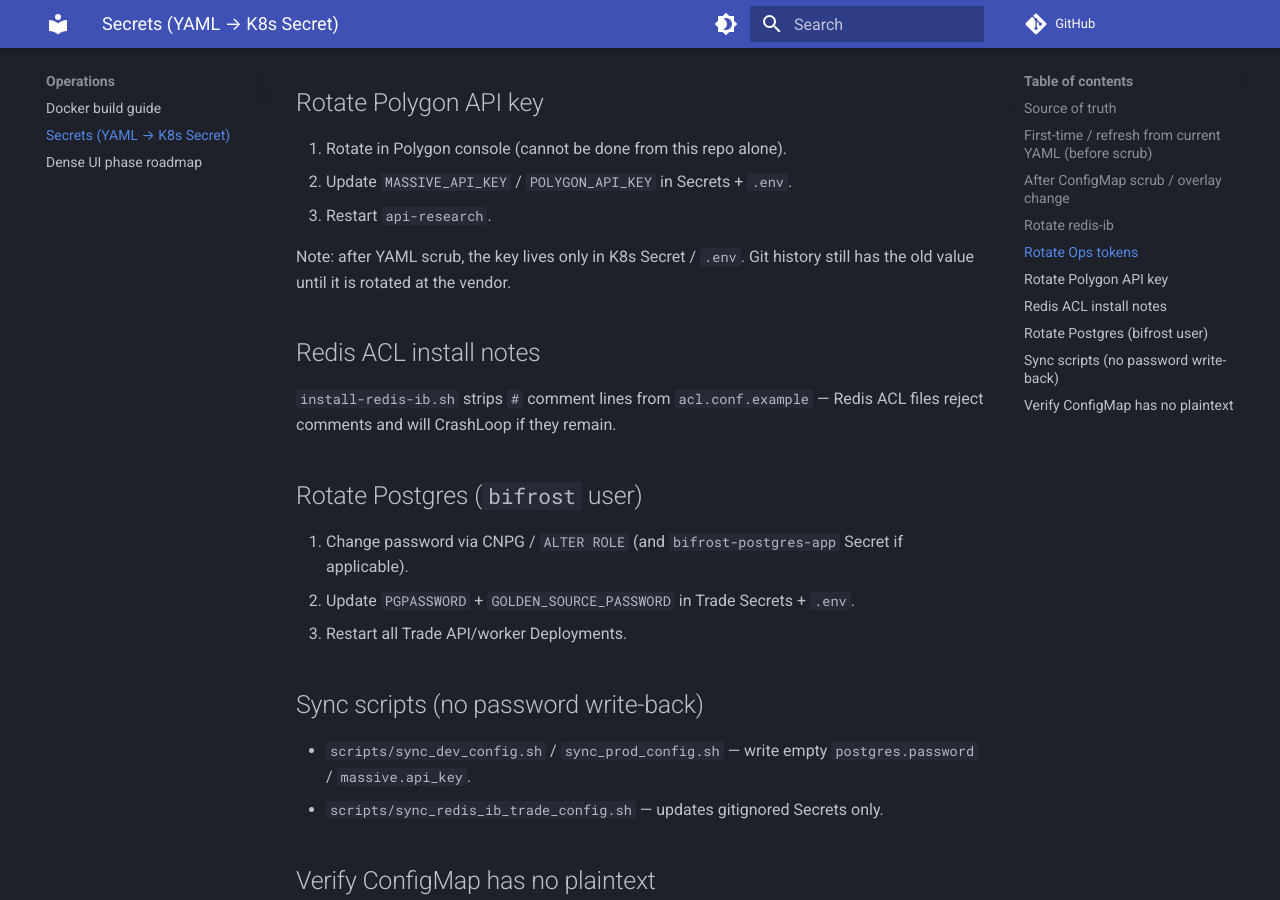
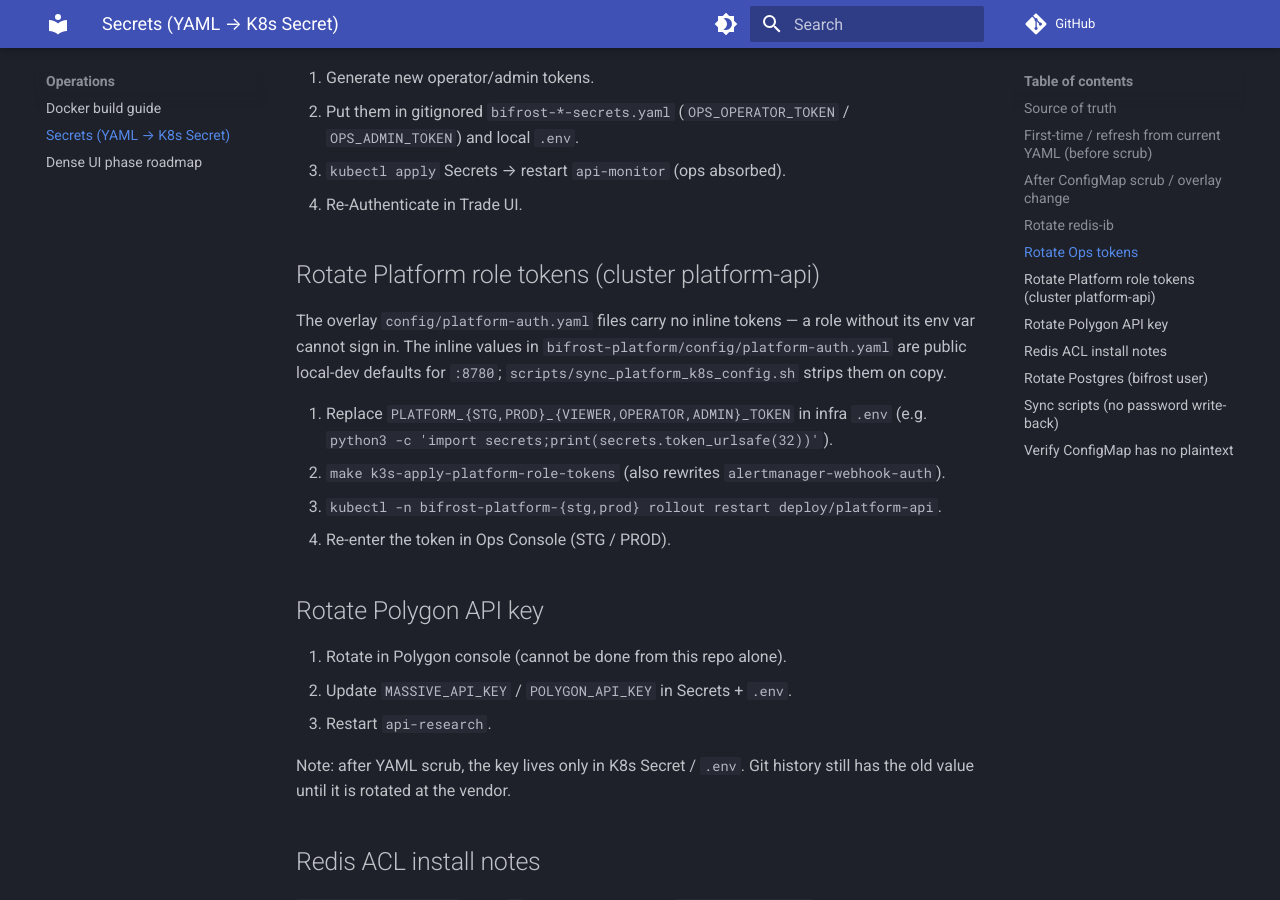
Before and after one commit to weitingzhao/bifrost-trade-infra, an MkDocs documentation site: the page built from docs/SECRETS.md, in a window 1280 px wide and 900 px high, scrolled down 1695 px. Built offline with MkDocs 1.6.1 and Material for MkDocs 9.7.7, drawn with Linux system fonts in a browser that asks for light colours; comment, search, counter and statistics services are not loaded; some of the changed text lies outside the part shown.

Commit message:
security(platform): cluster role tokens from Secrets, no inline tokens
The platform-stg overlay copied bifrost-platform's local-dev default tokens
and platform-prod carried one shared placeholder for viewer/operator/admin;
both were public and authenticated live (PROD resolved it to admin, since
LoadAuth keys principals by token and the last duplicate wins).

- overlays platform-{stg,prod}: drop every inline token; viewer/operator/admin
  now come from Secret bifrost-platform-role-tokens via token_env
- scripts/k3s/apply-platform-role-tokens.sh (+ make target): writes that Secret
  and alertmanager-webhook-auth from .env, values via a mode-600 temp file
- k8s/monitoring: stop tracking the plaintext webhook Secret
- sync_platform_k8s_config.sh strips inline tokens when copying platform-auth
- docs/SECRETS.md: rotation runbook

Co-authored-by: Cursor <cursoragent@cursor.com>

```diff
--- a/docs/SECRETS.md
+++ b/docs/SECRETS.md
@@ -9,6 +9,8 @@ Secrets must not live in git-tracked ConfigMap YAML. Use K8s Secrets + env overr
 | Trade NS `bifrost-{dev,stg,prod}-secrets` | gitignored `k8s/base/secrets/bifrost-*-secrets.yaml` | `REDIS_IB_*`, `PGPASSWORD`, `GOLDEN_SOURCE_PASSWORD`, `OPS_*`, `MASSIVE_API_KEY` / `POLYGON_API_KEY`, `MARKET_DATA_WRITE_TOKEN` |
 | Plugin `redis-ib-acl` | `bifrost-platform-plugin` `.env` → `make install-redis-ib` | ACL file on redis-ib |
 | Platform `redis-ib-platform` | gitignored Secret in `bifrost-platform-{stg,prod}` | `REDIS_IB_PLATFORM_PASS` |
+| Platform `bifrost-platform-role-tokens` | infra `.env` `PLATFORM_{STG,PROD}_{VIEWER,OPERATOR,ADMIN}_TOKEN` → `make k3s-apply-platform-role-tokens` | STG `PLATFORM_{VIEWER,OPERATOR,ADMIN}_TOKEN` · PROD `PLATFORM_PROD_{VIEWER,OPERATOR,ADMIN}_TOKEN` |
+| Monitoring `alertmanager-webhook-auth` | same target (key `token` = STG operator) | Alertmanager `bearer_token_file` |
 | Local Compose | infra `.env` | same env keys |
 
 Examples (placeholders only): `k8s/base/secrets/bifrost-*-secrets.example.yaml`.
@@ -49,6 +51,17 @@ kubectl -n bifrost-stg rollout restart deploy/daemon deploy/account-sync
 3. `kubectl apply` Secrets → restart `api-monitor` (ops absorbed).
 4. Re-Authenticate in Trade UI.
 
+## Rotate Platform role tokens (cluster platform-api)
+
+The overlay `config/platform-auth.yaml` files carry no inline tokens — a role without its env
+var cannot sign in. The inline values in `bifrost-platform/config/platform-auth.yaml` are public
+local-dev defaults for `:8780`; `scripts/sync_platform_k8s_config.sh` strips them on copy.
+
+1. Replace `PLATFORM_{STG,PROD}_{VIEWER,OPERATOR,ADMIN}_TOKEN` in infra `.env` (e.g. `python3 -c 'import secrets;print(secrets.token_urlsafe(32))'`).
+2. `make k3s-apply-platform-role-tokens` (also rewrites `alertmanager-webhook-auth`).
+3. `kubectl -n bifrost-platform-{stg,prod} rollout restart deploy/platform-api`.
+4. Re-enter the token in Ops Console (STG / PROD).
+
 ## Rotate Polygon API key
 
 1. Rotate in Polygon console (cannot be done from this repo alone).
```
Also changed, not shown: 11 other files.
